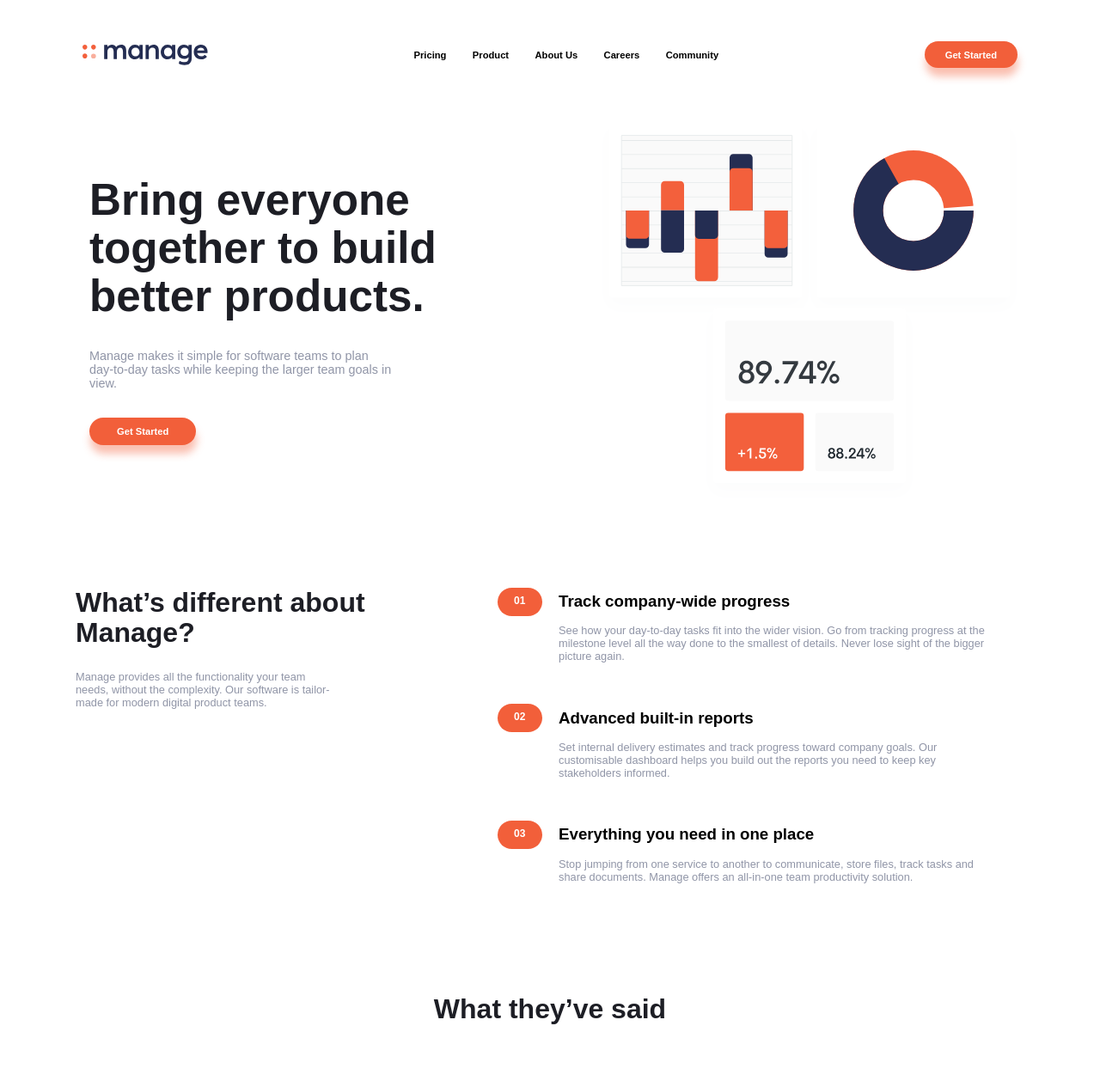
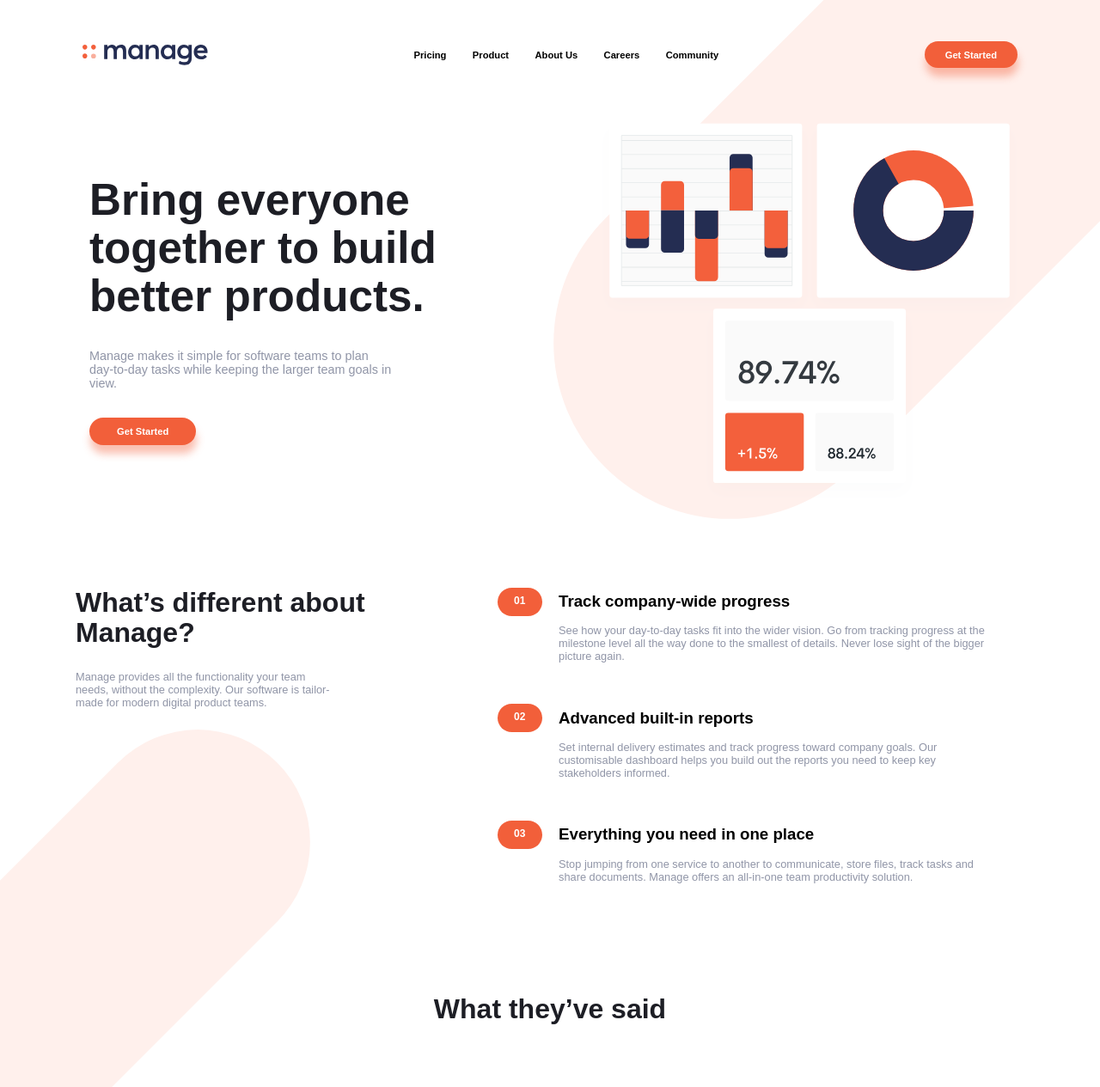
Before and after one commit to BlessTheBoy/manage-landing-page.github.io, a plain HTML site: page index.html in a window 1280 px wide. Shown: the top 1265 px of the page at 86% size. Drawn offline with Linux system fonts and the light colour scheme; a web font is replaced by a local one.

Commit message:
finished backgrounds

```diff
--- a/js/main.js
+++ b/js/main.js
@@ -40,7 +40,7 @@ function showSlides(n) {
   for (i = 0; i < dots.length; i++) {
     dots[i].className = dots[i].className.replace(" active", "");
   }
-  console.log("setting ", slideIndex, "th element to display block");
+  //   console.log("setting ", slideIndex, "th element to display block");
   slides[slideIndex - 1].style.display = "block";
   dots[slideIndex - 1].className += " active";
 }
--- a/scss/main.scss
+++ b/scss/main.scss
@@ -126,12 +126,34 @@ $animationDuration: 0.5s;
 }
 
 .top {
+  position: relative;
+  overflow-x: hidden;
+  &::before {
+    overflow: hidden;
+    content: "";
+    position: absolute;
+    top: 0;
+    left: 0;
+    width: 110%;
+    height: calc(100% + 20vh);
+    margin-right: -10%;
+    margin-top: -20vh;
+    background-image: url(../images/bg-tablet-pattern.svg);
+    background-position-x: left;
+    background-position-y: bottom;
+    background-repeat: no-repeat;
+    background-size: contain;
+    z-index: -1;
+    transform: rotate(180deg);
+    // transform: rotateY(0deg);
+  }
   .header {
     @include container();
     display: flex;
     justify-content: space-between;
     align-items: center;
     padding: 3rem 3.5rem 1rem;
+    // z-index: 1;
 
     &__logo {
       z-index: 3;
@@ -200,6 +222,24 @@ $animationDuration: 0.5s;
   }
 }
 .bottom {
+  position: relative;
+  overflow-x: hidden;
+  &::before {
+    overflow: hidden;
+    content: "";
+    position: absolute;
+    bottom: 25%;
+    left: -10%;
+    width: 100%;
+    height: 50%;
+    background-image: url(../images/bg-tablet-pattern.svg);
+    // background-position-x: left;
+    // background-position-y: bottom;
+    background-repeat: no-repeat;
+    background-size: contain;
+    z-index: -1;
+    // transform: rotate(180deg);
+  }
   .features {
     @include container();
     display: flex;
@@ -458,6 +498,14 @@ $animationDuration: 0.5s;
   }
   .top {
     padding-bottom: 3rem;
+
+    &::before {
+      width: 110%;
+      height: calc(100% + 5vh);
+      margin-right: -10%;
+      margin-left: 15%;
+      margin-top: -5vh;
+    }
     .header {
       padding: 1.5rem;
       &__logo {
@@ -532,6 +580,12 @@ $animationDuration: 0.5s;
     }
   }
   .bottom {
+    width: 100%;
+    overflow: hidden;
+
+    &::before {
+      background-image: none;
+    }
     .features {
       padding: 0.5rem 1.5rem 2rem;
       flex-direction: column;
```
Also changed, not shown: css/main.css, 1 other file.
